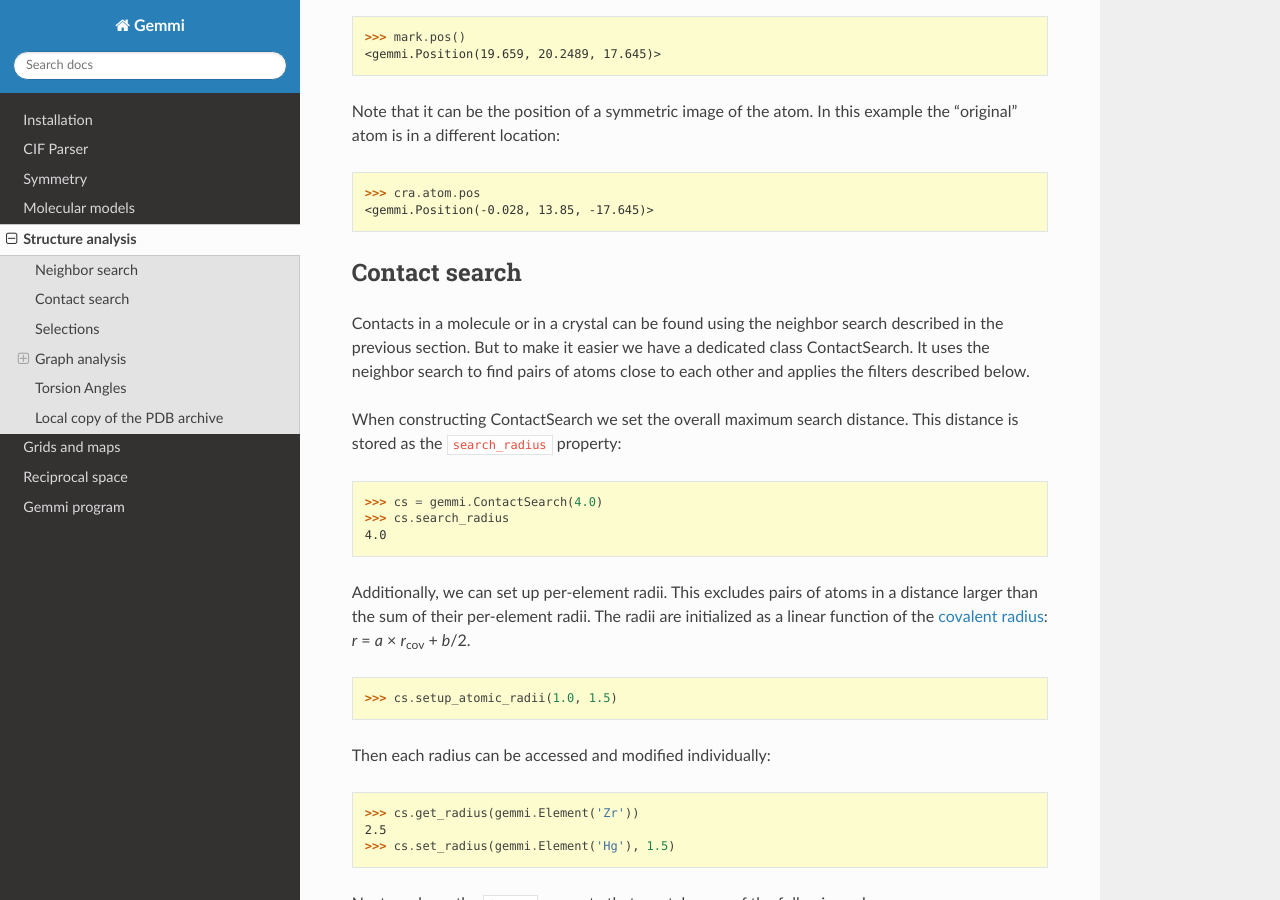
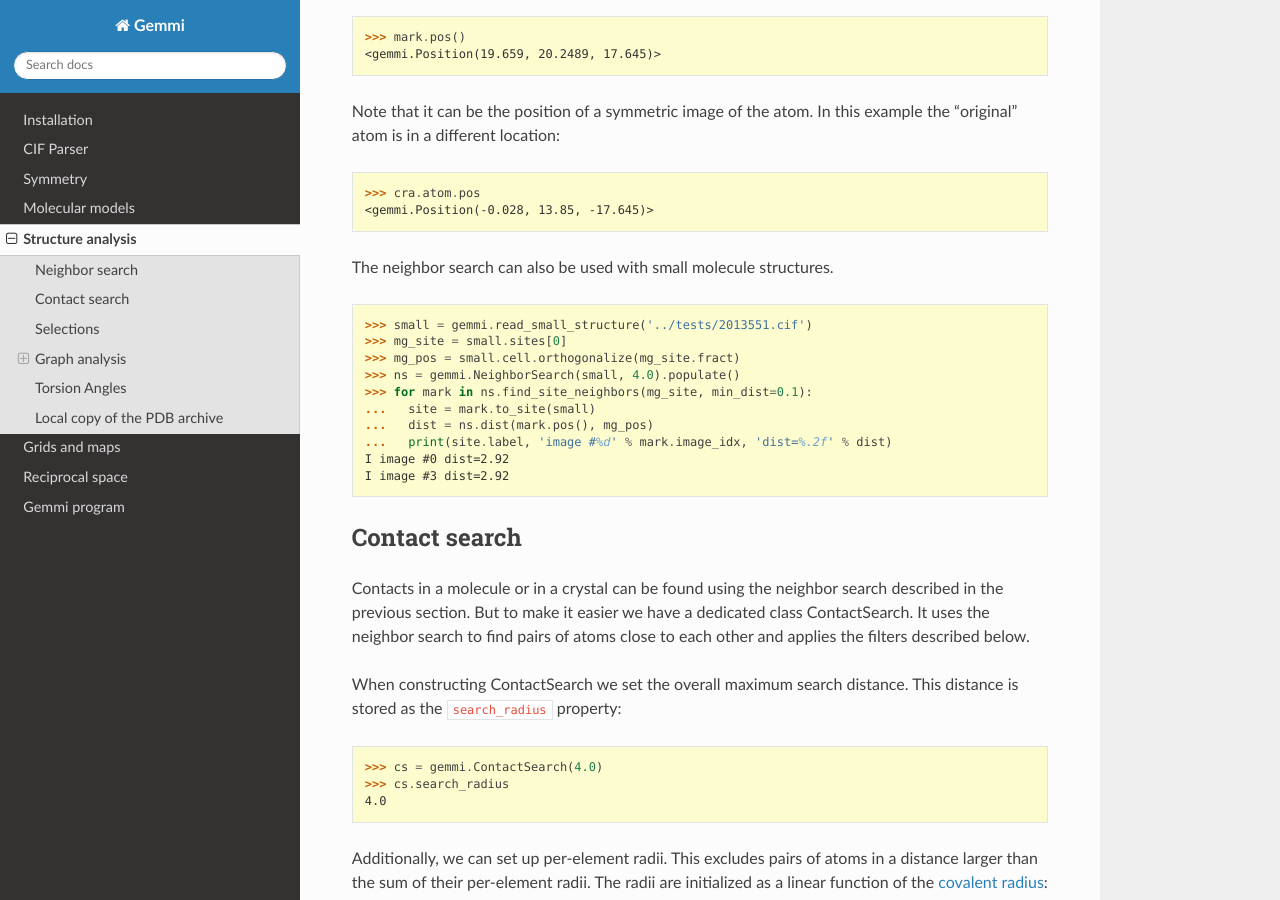
Before and after one commit to project-gemmi/gemmi, a Sphinx documentation site: the page built from docs/analysis.rst, in a window 1280 px wide and 900 px high, scrolled down 3264 px. Built offline with Sphinx 7.4.7 and the Read the Docs theme 2.0.0, drawn with Linux system fonts in a browser that asks for light colours.

Commit message:
make NeighborSearch working with SmallStructure

```diff
--- a/docs/analysis.rst
+++ b/docs/analysis.rst
@@ -175,6 +175,23 @@ In this example the "original" atom is in a different location:
 
   >>> cra.atom.pos
   <gemmi.Position(-0.028, 13.85, -17.645)>
+
+
+The neighbor search can also be used with small molecule structures.
+
+.. doctest::
+
+  >>> small = gemmi.read_small_structure('../tests/2013551.cif')
+  >>> mg_site = small.sites[0]
+  >>> mg_pos = small.cell.orthogonalize(mg_site.fract)
+  >>> ns = gemmi.NeighborSearch(small, 4.0).populate()
+  >>> for mark in ns.find_site_neighbors(mg_site, min_dist=0.1):
+  ...   site = mark.to_site(small)
+  ...   dist = ns.dist(mark.pos(), mg_pos)
+  ...   print(site.label, 'image #%d' % mark.image_idx, 'dist=%.2f' % dist)
+  I image #0 dist=2.92
+  I image #3 dist=2.92
+
 
 Contact search
 ==============
```
Also changed, not shown: 4 other files.
